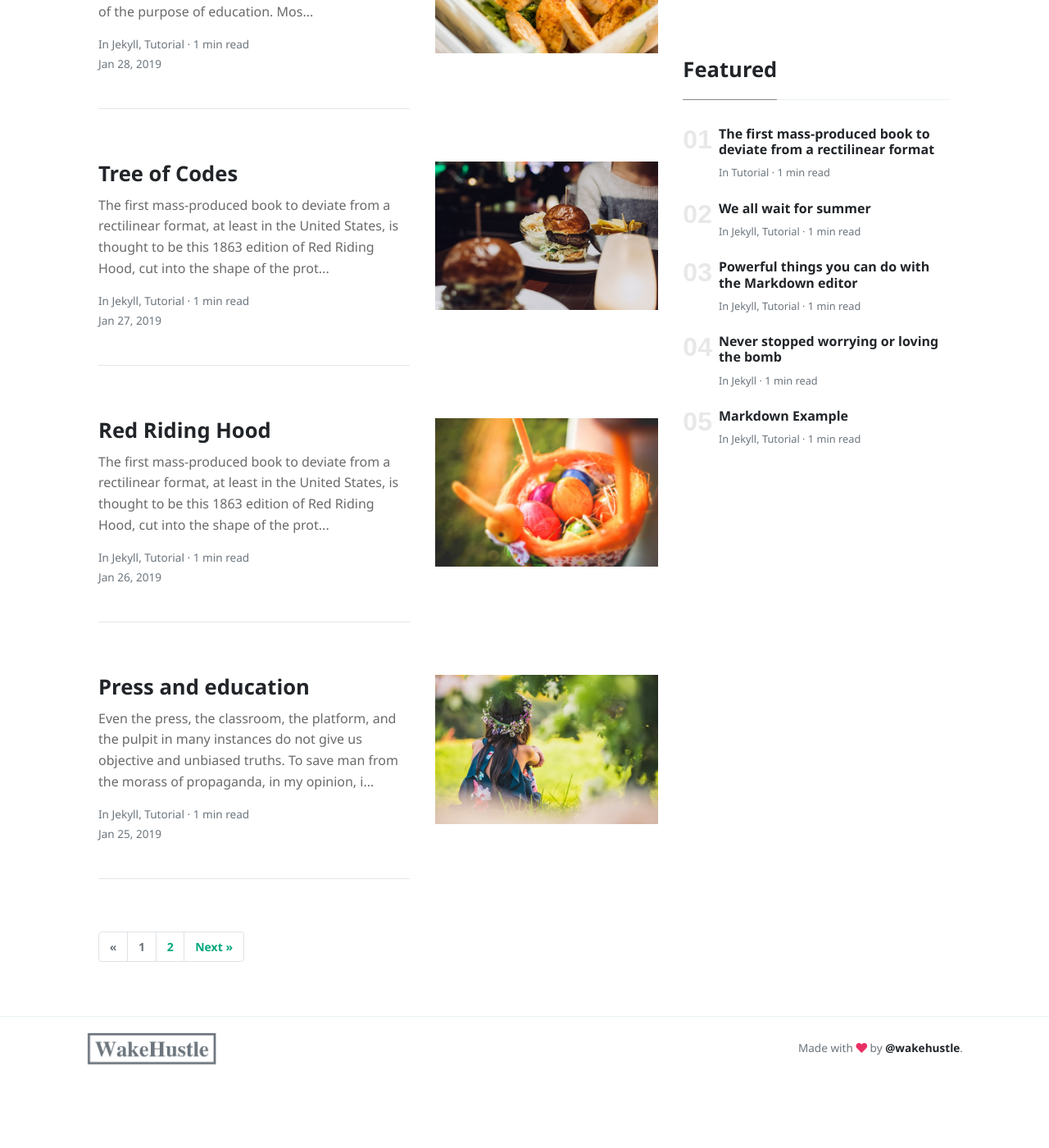
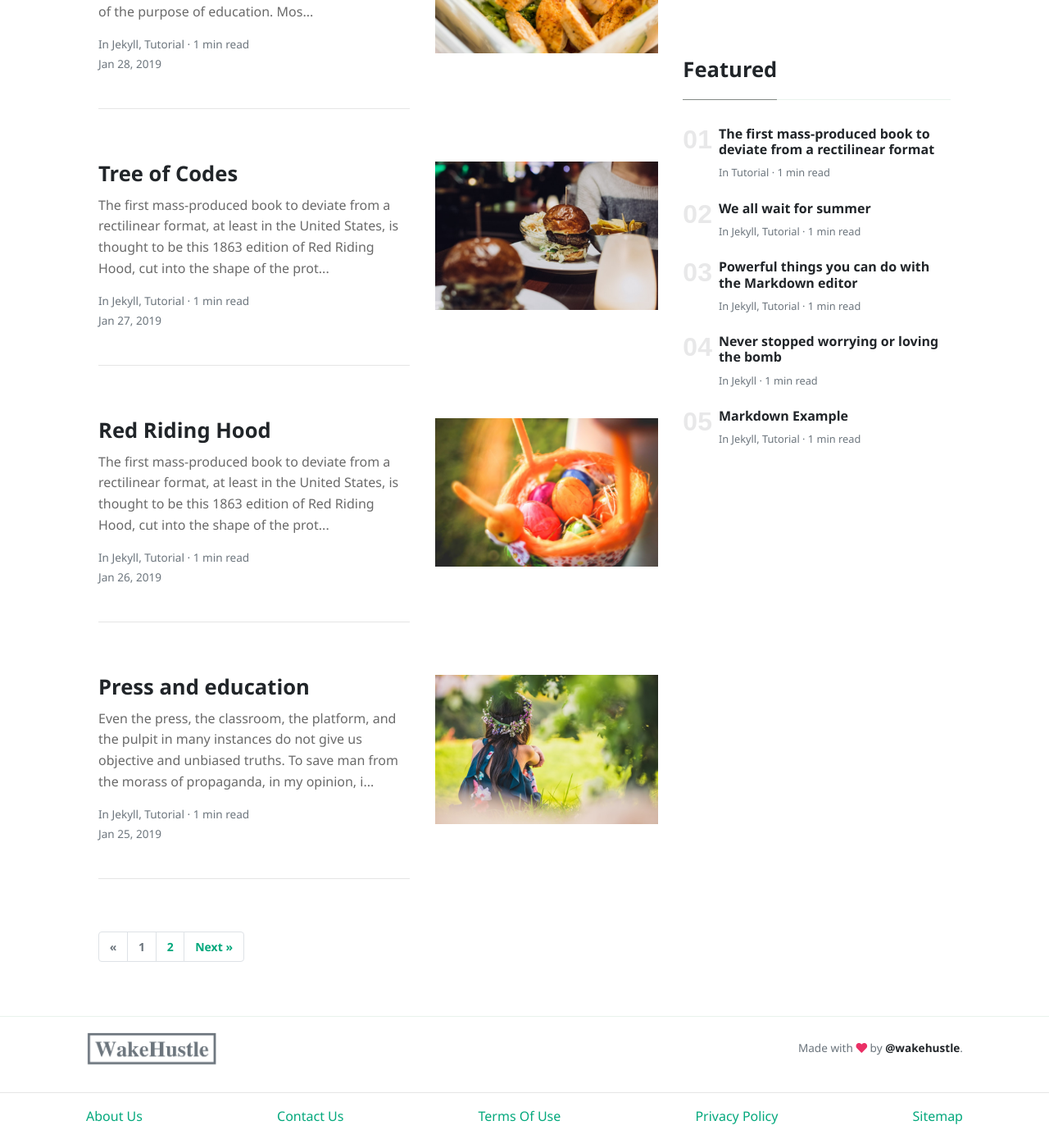
Before and after one commit to wakehustle/wakehustle.github.io, a Jekyll site: the page built from index.html, in a window 1280 px wide and 1400 px high, scrolled down 1799 px. Shown: the whole window at 82% size. Built offline with Jekyll 4.4.1, drawn with Linux system fonts in a browser that asks for light colours; nearby versions of some CDN libraries; the list of posts is cut into pages by our own code; before the commit the page ends 3115 px from its top, so only the background shows below that.

```diff
--- a/_layouts/default.html
+++ b/_layouts/default.html
@@ -81,14 +81,16 @@
     <script src="{{site.baseurl}}/assets/js/theme.js"></script>
 
 
-    <!-- Footer -->
+
+    <!--  Footer -->
+
     <footer class="bg-white border-top p-3 text-muted small">
         <div class="container">
         <div class="row align-items-center justify-content-between">
             <div>
                 <span class="navbar-brand mr-2 mb-0">
                   <!-- <strong>WakeHustle    </strong> -->
-                  <img src="assets/images/logo_grey.png" width="160px">
+                  <a href="https://wakehustle.com"><img src="assets/images/logo_grey.png" width="160px"></a>
                 </span>
                 <!--<span>Copyright © <script>document.write(new Date().getFullYear())</script>.</span>-->
 
@@ -103,6 +105,55 @@
         </div>
     </footer>
 
+
+    <!-- sub Footer -->
+    <!-- <footer class="extra-footer"> -->
+
+
+<hr>
+    <div class="container color-white">
+    <div class="row align-items-right justify-content-between">
+      <!-- <div> -->
+
+          <span>
+            <!-- <strong>WakeHustle    </strong> -->
+            <a href="https://wakehustle.com">About Us</a>
+          </span>
+
+          <span>
+            <!-- <strong>WakeHustle    </strong> -->
+            <a href="https://wakehustle.com">Contact Us</a>
+          </span>
+        <!-- </div> -->
+
+
+          <span>
+            <a href="https://wakehustle.com">Terms Of Use</a>
+          </span>
+
+          <span>
+            <a href="https://wakehustle.com">Privacy Policy</a>
+          </span>
+
+          <span>
+            <a href="https://wakehustle.com">Sitemap</a>
+          </span>
+          <!--<span>Copyright © <script>document.write(new Date().getFullYear())</script>.</span>-->
+
+          <!--  Github Repo Star Btn-->
+            <!--<a class="text-dark ml-1" target="_blank" href="https://github.com/wowthemesnet/mundana-theme-jekyll"><i class="fab fa-github"></i> Fork on Github</a>-->
+
+      <!-- </div> -->
+
+    </div>
+    </div>
+
+    <br>
+
+    <!-- </footer> -->
+
+
+
     {% include tracking-footer.html %}
 
 </body>
--- a/assets/css/theme.css
+++ b/assets/css/theme.css
@@ -817,3 +817,9 @@
 		 height:280px !Important;
 	 }
  }
+
+
+ .extra-footer{
+	 color: white;
+	 background-color: black;
+ }
```
Also changed, not shown: 1 other file.
